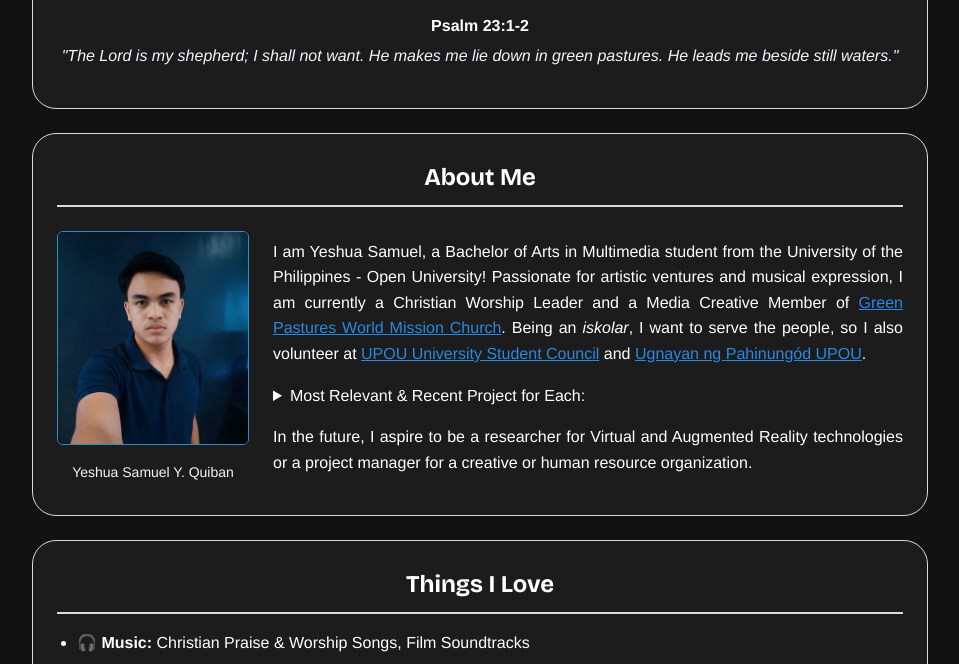
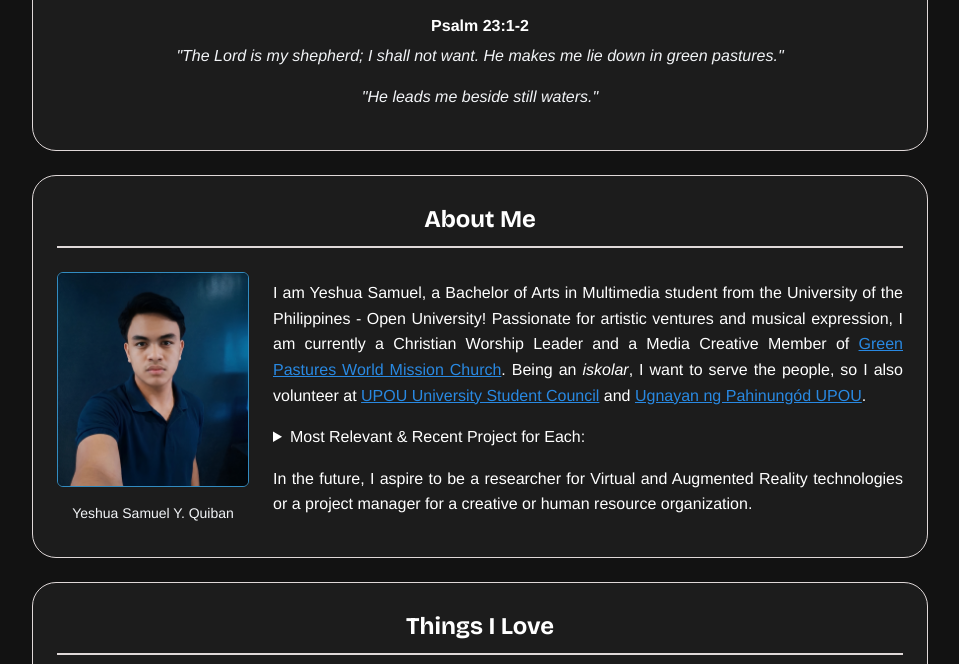
Before and after one commit to sy-quiban/-MMS-171-Final-Project-About-Me, a plain HTML site: page index.html in a window 1280 px wide. Shown: the part 92-756 px from the top of the page, without its empty margins (160-1119 px from the left). Drawn offline with nearby package versions, Linux system fonts and the light colour scheme; a web font is replaced by a local one.

Commit message:
Update index.html

```diff
--- a/index.html
+++ b/index.html
@@ -14,7 +14,8 @@
     <header>
       <h1>Yeshua Samuel Y. Quiban</h1>
       <p class="motto-src">Psalm 23:1-2</p>
-      <p class="motto-text">"The Lord is my shepherd; I shall not want. He makes me lie down in green pastures. He leads me beside still waters."</p>
+      <p class="motto-text">"The Lord is my shepherd; I shall not want. He makes me lie down in green pastures."</p>
+      <p class="motto-text">"He leads me beside still waters."</p>
     </header>
 
     <main>
```
